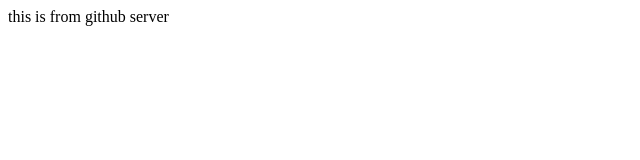
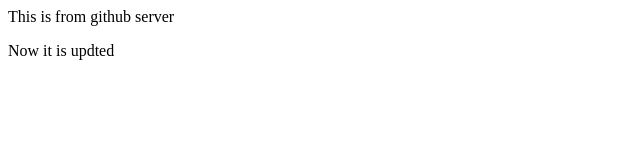
Before and after one commit to 14042004-24032006/Git-Server, a plain HTML site: page index.html in a window 1280 px wide. Shown: the whole page, without its empty margins (0-640 px from the left). Drawn offline with Linux system fonts and the light colour scheme.

Commit message:
index.html

```diff
--- a/index.html
+++ b/index.html
@@ -1,3 +1,4 @@
 <html>
-	<p>this is from github server</p>
+	<p>This is from github server</p>
+	<p>Now it is updted</p>
 </html>
```
